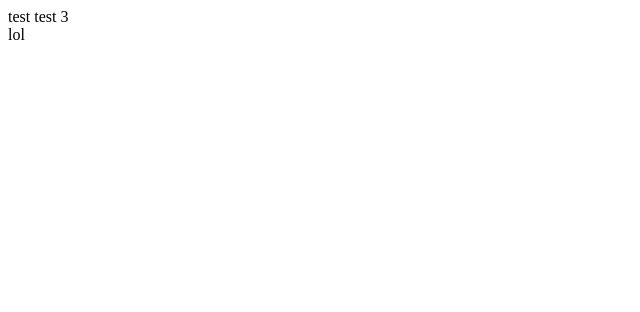
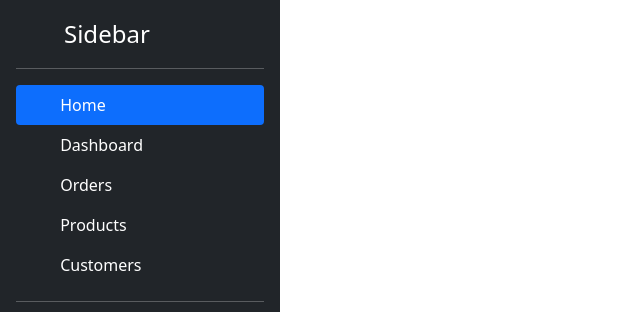
Before and after one commit to faramarzdev/test, a plain HTML site: page index.html in a window 1280 px wide. Shown: the top 312 px of the page, without its empty margins (0-640 px from the left). Drawn offline with nearby package versions, Linux system fonts and the light colour scheme; grey boxes are pictures that could not be loaded.

Commit message:
add sidebar

```diff
--- a/index.html
+++ b/index.html
@@ -4,10 +4,61 @@
     <meta charset="UTF-8">
     <meta name="viewport" content="width=device-width, initial-scale=1.0">
     <title>Document</title>
+    <link href="https://cdn.jsdelivr.net/npm/bootstrap@5.1.3/dist/css/bootstrap.min.css" rel="stylesheet" integrity="sha384-1BmE4kWBq78iYhFldvKuhfTAU6auU8tT94WrHftjDbrCEXSU1oBoqyl2QvZ6jIW3" crossorigin="anonymous">
 </head>
 <body>
-    test
-    test 3 <br>
-    lol
+    <div class="d-flex flex-column flex-shrink-0 p-3 text-white bg-dark" style="width: 280px;">
+    <a href="/" class="d-flex align-items-center mb-3 mb-md-0 me-md-auto text-white text-decoration-none">
+      <svg class="bi me-2" width="40" height="32"><use xlink:href="#bootstrap"></use></svg>
+      <span class="fs-4">Sidebar</span>
+    </a>
+    <hr>
+    <ul class="nav nav-pills flex-column mb-auto">
+      <li class="nav-item">
+        <a href="#" class="nav-link active" aria-current="page">
+          <svg class="bi me-2" width="16" height="16"><use xlink:href="#home"></use></svg>
+          Home
+        </a>
+      </li>
+      <li>
+        <a href="#" class="nav-link text-white">
+          <svg class="bi me-2" width="16" height="16"><use xlink:href="#speedometer2"></use></svg>
+          Dashboard
+        </a>
+      </li>
+      <li>
+        <a href="#" class="nav-link text-white">
+          <svg class="bi me-2" width="16" height="16"><use xlink:href="#table"></use></svg>
+          Orders
+        </a>
+      </li>
+      <li>
+        <a href="#" class="nav-link text-white">
+          <svg class="bi me-2" width="16" height="16"><use xlink:href="#grid"></use></svg>
+          Products
+        </a>
+      </li>
+      <li>
+        <a href="#" class="nav-link text-white">
+          <svg class="bi me-2" width="16" height="16"><use xlink:href="#people-circle"></use></svg>
+          Customers
+        </a>
+      </li>
+    </ul>
+    <hr>
+    <div class="dropdown">
+      <a href="#" class="d-flex align-items-center text-white text-decoration-none dropdown-toggle" id="dropdownUser1" data-bs-toggle="dropdown" aria-expanded="false">
+        <img src="https://github.com/mdo.png" alt="" width="32" height="32" class="rounded-circle me-2">
+        <strong>mdo</strong>
+      </a>
+      <ul class="dropdown-menu dropdown-menu-dark text-small shadow" aria-labelledby="dropdownUser1">
+        <li><a class="dropdown-item" href="#">New project...</a></li>
+        <li><a class="dropdown-item" href="#">Settings</a></li>
+        <li><a class="dropdown-item" href="#">Profile</a></li>
+        <li><hr class="dropdown-divider"></li>
+        <li><a class="dropdown-item" href="#">Sign out</a></li>
+      </ul>
+    </div>
+  </div>
 </body>
 </html>
```
